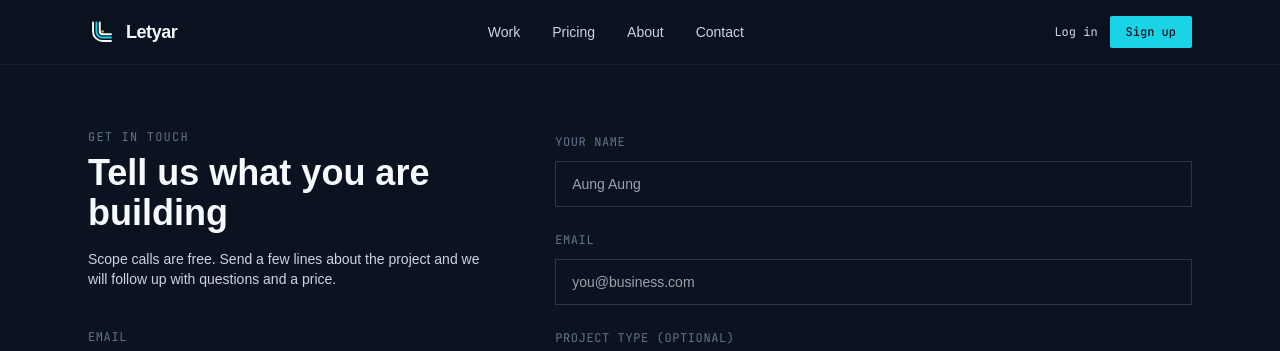
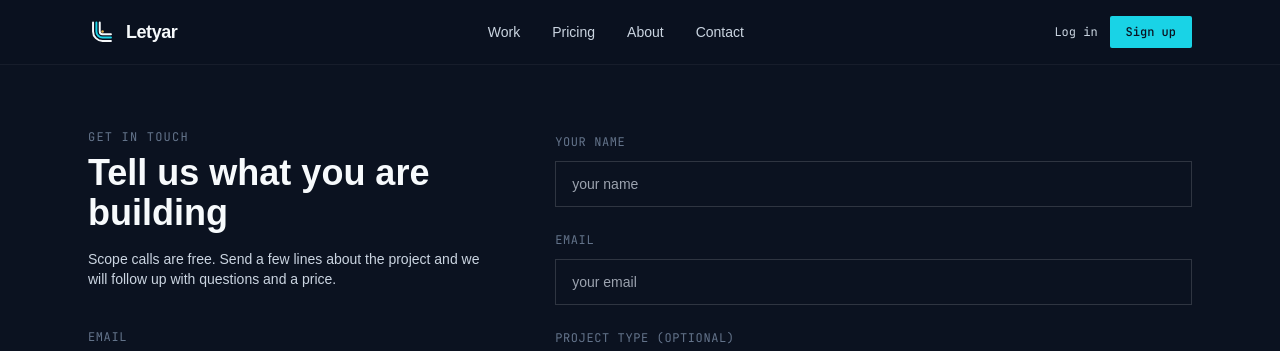
Before and after one commit to letyarworks/letyar-website, a Next.js app: page /contact in a window 1280 px wide. Shown: the top 351 px of the page. Built offline with nearby package versions, Linux system fonts and the light colour scheme; a web font is replaced by a local one.

Commit message:
Update placeholders in ContactForm fields

```diff
--- a/components/ContactForm.tsx
+++ b/components/ContactForm.tsx
@@ -72,7 +72,7 @@ export default function ContactForm() {
           name="name"
           type="text"
           className="mt-2 w-full border border-white/15 bg-ink px-4 py-3 font-body text-sm text-paper outline-none transition focus:border-cyan"
-          placeholder="Aung Aung"
+          placeholder="your name"
         />
         {errors.name && <p className="mt-1 font-mono text-xs text-lacquer">{errors.name}</p>}
       </div>
@@ -86,7 +86,7 @@ export default function ContactForm() {
           name="email"
           type="email"
           className="mt-2 w-full border border-white/15 bg-ink px-4 py-3 font-body text-sm text-paper outline-none transition focus:border-cyan"
-          placeholder="you@business.com"
+          placeholder="your email"
         />
         {errors.email && <p className="mt-1 font-mono text-xs text-lacquer">{errors.email}</p>}
       </div>
```
